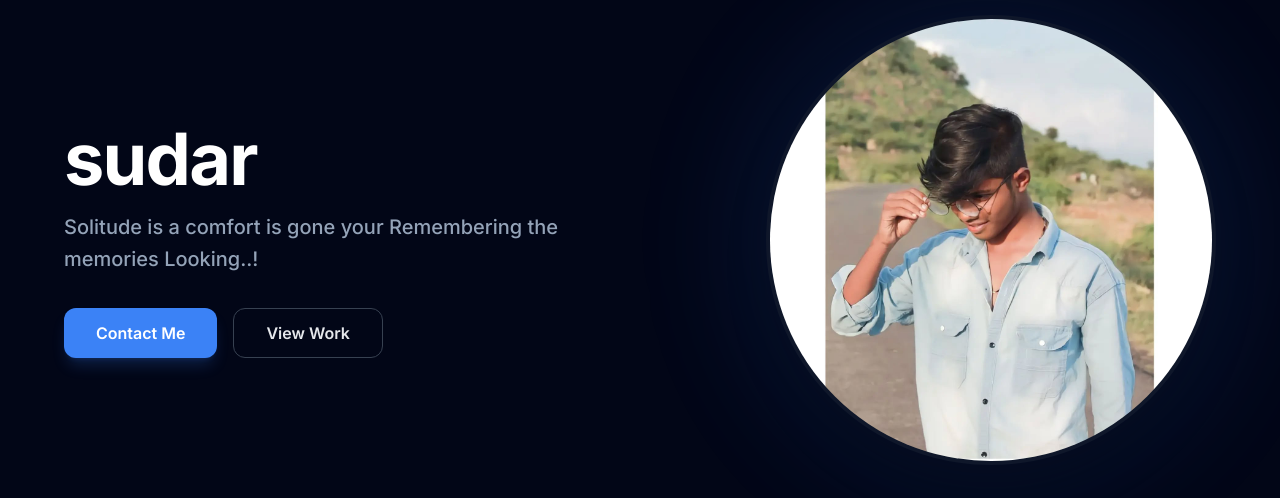
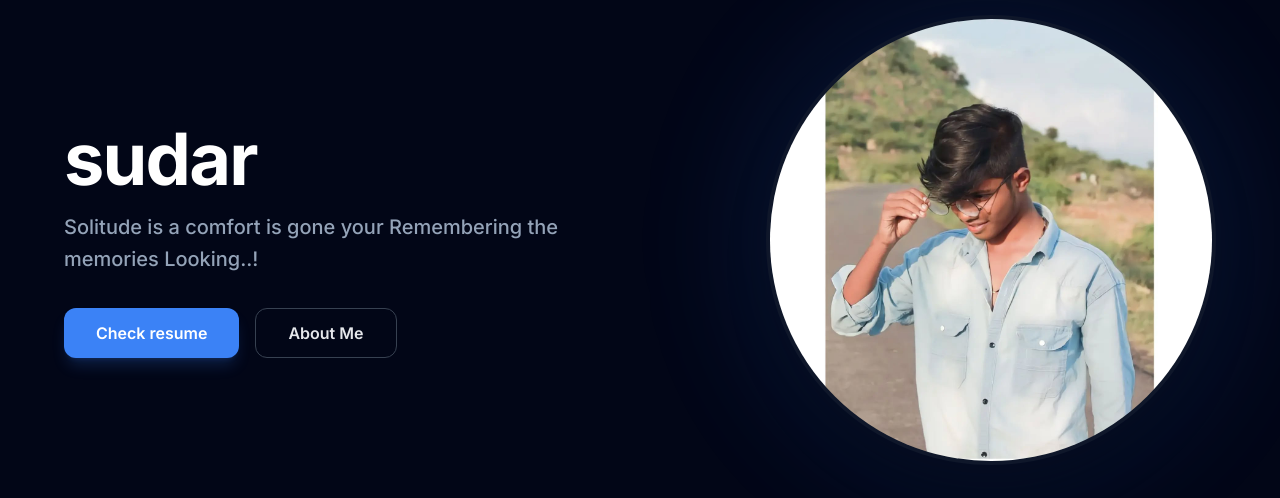
Before and after one commit to sudalai-cpu/Portfolio, a Django app: page / in a window 1280 px wide. Shown: the part 201-699 px from the top of the page. Run offline with Django 5.2, Linux system fonts and the light colour scheme; data comes from the database, SQL or seed files in the repository; some libraries are stand-ins or nearby versions.

Commit message:
sml change

```diff
--- a/portfolio/templates/portfolio/home.html
+++ b/portfolio/templates/portfolio/home.html
@@ -93,11 +93,11 @@
                         <div class="flex flex-wrap gap-4">
                             <button
                                 class="bg-blue-500 hover:bg-blue-600 text-white font-semibold rounded-xl px-8 py-3 transition-all duration-300 shadow-lg shadow-blue-500/20 hover:shadow-blue-500/40 hover:-translate-y-1">
-                                Contact Me
+                                Check resume
                             </button>
                             <button
                                 class="bg-transparent border border-gray-700 hover:border-gray-500 text-text font-semibold rounded-xl px-8 py-3 transition-all duration-300 hover:bg-white/5">
-                                View Work
+                                About Me
                             </button>
                         </div>
                     </div>
```
